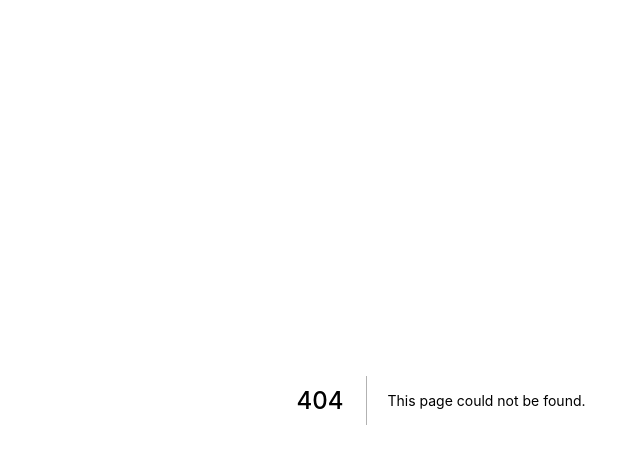
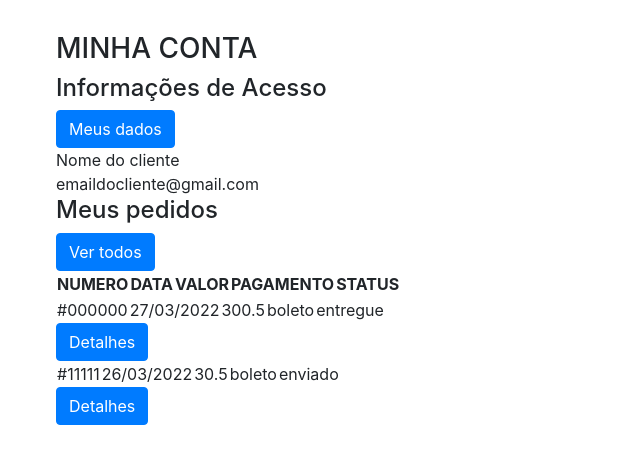
Before and after one commit to viniciussm07/pet-shop, a Next.js app: page /minha-conta in a window 1280 px wide. Before the commit this address had no page. Shown: the top 464 px of the page, without its empty margins (199-839 px from the left). Built offline with nearby package versions, Linux system fonts and the light colour scheme.

Commit message:
first commit

```diff
--- /dev/null
+++ b/components/UserPage/UserPage.jsx
@@ -0,0 +1,70 @@
+export const UserPage = () => {
+    const pedidos = [
+        {
+            numero: '#000000',
+            data:'27/03/2022',
+            valor: 300.50,
+            pagamento: 'boleto',
+            status: 'entregue'
+        },
+        {
+            numero: '#11111',
+            data:'26/03/2022',
+            valor: 30.50,
+            pagamento: 'boleto',
+            status: 'enviado'
+        }
+
+    ]
+    return (
+    <>
+        <div>
+            <h3>MINHA CONTA</h3>
+
+            <div>
+                <div>
+                    <h4>Informações de Acesso</h4>
+                    <button className="btn btn-primary">Meus dados</button>
+                </div>
+                <span>Nome do cliente</span><br/>
+                <span>emaildocliente@gmail.com</span>
+            </div>
+
+            <div className="result-container">
+                <div>
+                    <h4>Meus pedidos</h4>
+                    <button className="btn btn-primary">Ver todos</button>
+                </div>
+                <table>
+                    <tr>
+                        <th>NUMERO</th>
+                        <th>DATA</th>
+                        <th>VALOR</th>
+                        <th>PAGAMENTO</th>
+                        <th>STATUS</th>
+                    </tr>
+                </table>
+                {pedidos.map((pedido, index) => {
+                return(
+                <div key = {index}>
+                    <table>
+                        <tr>
+                            <td>{pedido.numero}</td>
+                            <td>{pedido.data}</td>
+                            <td>{pedido.valor}</td>
+                            <td>{pedido.pagamento}</td>
+                            <td>{pedido.status}</td>
+                        </tr>
+                    </table>
+                    <button className="btn btn-primary">Detalhes</button>
+                </div>
+                );
+                }
+
+                )}
+            </div>
+        </div>
+    </>
+
+    )
+}
--- /dev/null
+++ b/components/UserPage/index.jsx
@@ -0,0 +1,9 @@
+import {
+    UserPage
+} from "./UserPage"
+
+export default function MyAccount() {
+    return (
+        <UserPage />
+    )
+}
--- /dev/null
+++ b/pages/minha-conta/index.jsx
@@ -0,0 +1,19 @@
+import Head from 'next/head'
+import { Container, Row, Card, Button } from 'react-bootstrap'
+import Navbar from '/components/Navbar'
+import HeroSection from '/components/HeroSection'
+import Footer from '/components/Footer'
+import MyAccount from '/components/UserPage'
+
+export default function Home() {
+  return (
+    <Container className="md-container">
+      <Head>
+        <title>Pet Shop</title>
+      </Head>
+      <Navbar/>
+      <MyAccount/>
+      <Footer/>
+    </Container>
+  )
+}
```
Also changed, not shown: components/Login/LoginElements.jsx (added, +23 -0 lines), components/Login/index.jsx (added, +12 -0 lines), components/Registrar/SignUpElements.jsx (added, +19 -0 lines), components/Registrar/index.jsx (added, +12 -0 lines), pages/login.jsx (added, +19 -0 lines), pages/minha-conta/meus-dados.jsx (added), pages/minha-conta/meus-pedidos.jsx (added), 1 other file (tests, documents, lock files or other folders).
